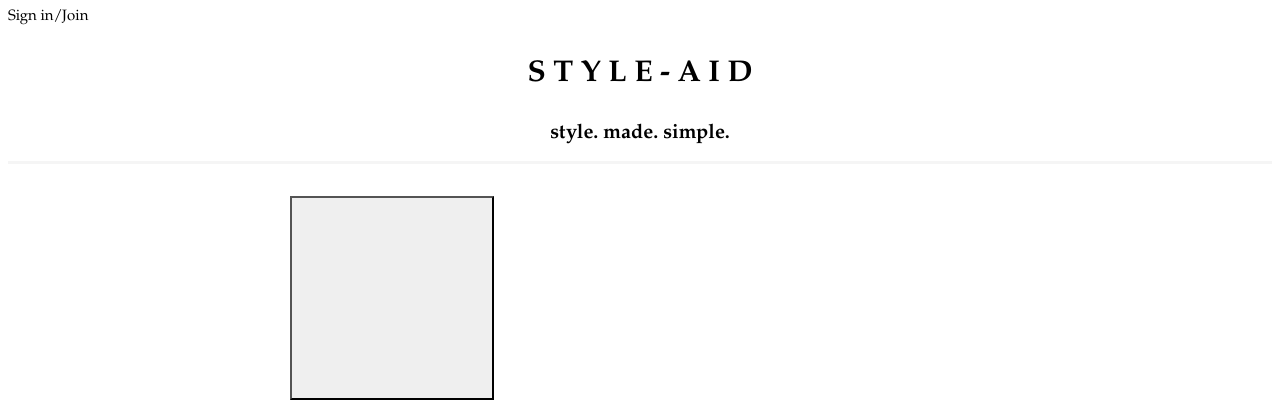
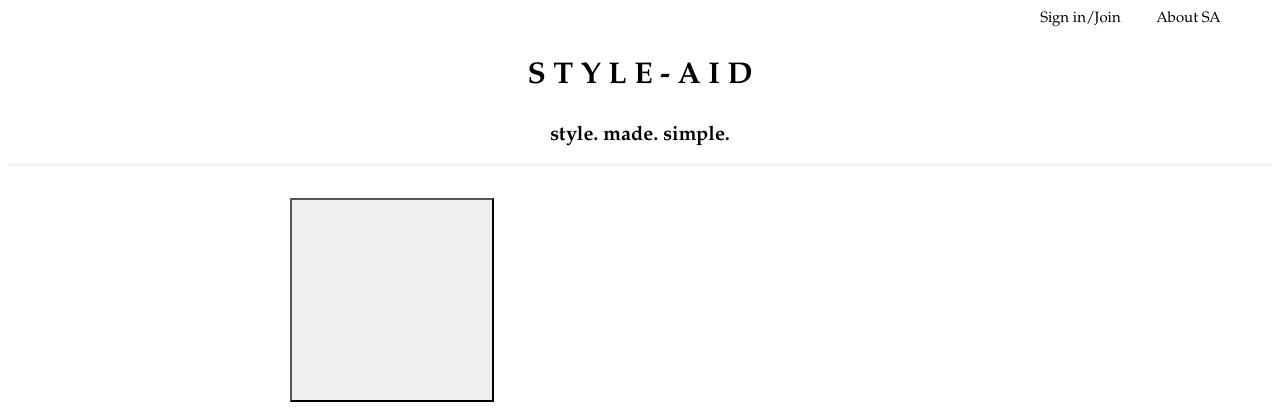
Before and after one commit to Tyler8151/fashion-site-CSSI, a Python web app: template templates/homepg.html in a window 1280 px wide. Shown: the top 420 px of the page. Run offline with Jinja, Linux system fonts and the light colour scheme; the template is opened without the code that fills it: most values are stand-ins (such as "Sample title", 1, 10 or a date in 2020).

Commit message:
update
update

```diff
--- a/main.py
+++ b/main.py
@@ -211,11 +211,15 @@ class AboutPage(webapp2.RequestHandler):
     def get(self):
         home_template= jinja_current_directory.get_template('templates/about.html')
         self.response.write(home_template.render())
+    def post(self):
+        main_template= jinja_current_directory.get_template('templates/about.html')
+        self.response.write(main_template.render())
 
 class ConPage(webapp2.RequestHandler):
     def get(self):
         con_template= jinja_current_directory.get_template('templates/contact.html')
         self.response.write(con_template.render())
+
 
 
 
--- a/styles/home.css
+++ b/styles/home.css
@@ -1,5 +1,25 @@
+#routes {
+  display: flex;
+  width: 100%;
+}
+
+#routespace {
+  flex: 10 10 auto;
+}
+
+.routechild {
+  flex: 1%;
+}
+
+#about {
+  padding: 0;
+  background: none;
+  border: none;
+  font-family: "Palatino", serif;
+  font-size: 15px;
+}
+
 #loginout {
-  display: flex;
   padding: 0;
   background: none;
   border: none;
--- a/templates/about.html
+++ b/templates/about.html
@@ -16,7 +16,7 @@
         <button id="homepg">Home</button>
       </form>
     </div>
-    <h1> S T Y L E - A I D <span>about </span></h1>
+    <h1> S T Y L E - A I D <span>about</span></h1>
     <h2> style. made. simple. </h2>
     <p></p>
     <div id="description">
--- a/templates/homepg.html
+++ b/templates/homepg.html
@@ -6,9 +6,16 @@
     <link href='styles/home.css' rel='stylesheet'>
   </head>
   <body>
-    <form method = 'post' action='/log'>
-      <button id="loginout">Sign in/Join</button>
-    </form>
+    <div id="routes">
+      <div id="routespace">
+      </div>
+      <form class="routechild" method = 'post' action='/log'>
+        <button id="loginout">Sign in/Join</button>
+      </form>
+      <form class="routechild" method = 'post' action='/about'>
+        <button id="about">About SA</button>
+      </form>
+    </div>
     <h1> S T Y L E  -  A I D </h1>
     <h2> style. made. simple. </h2>
     <div id="stores">
```
